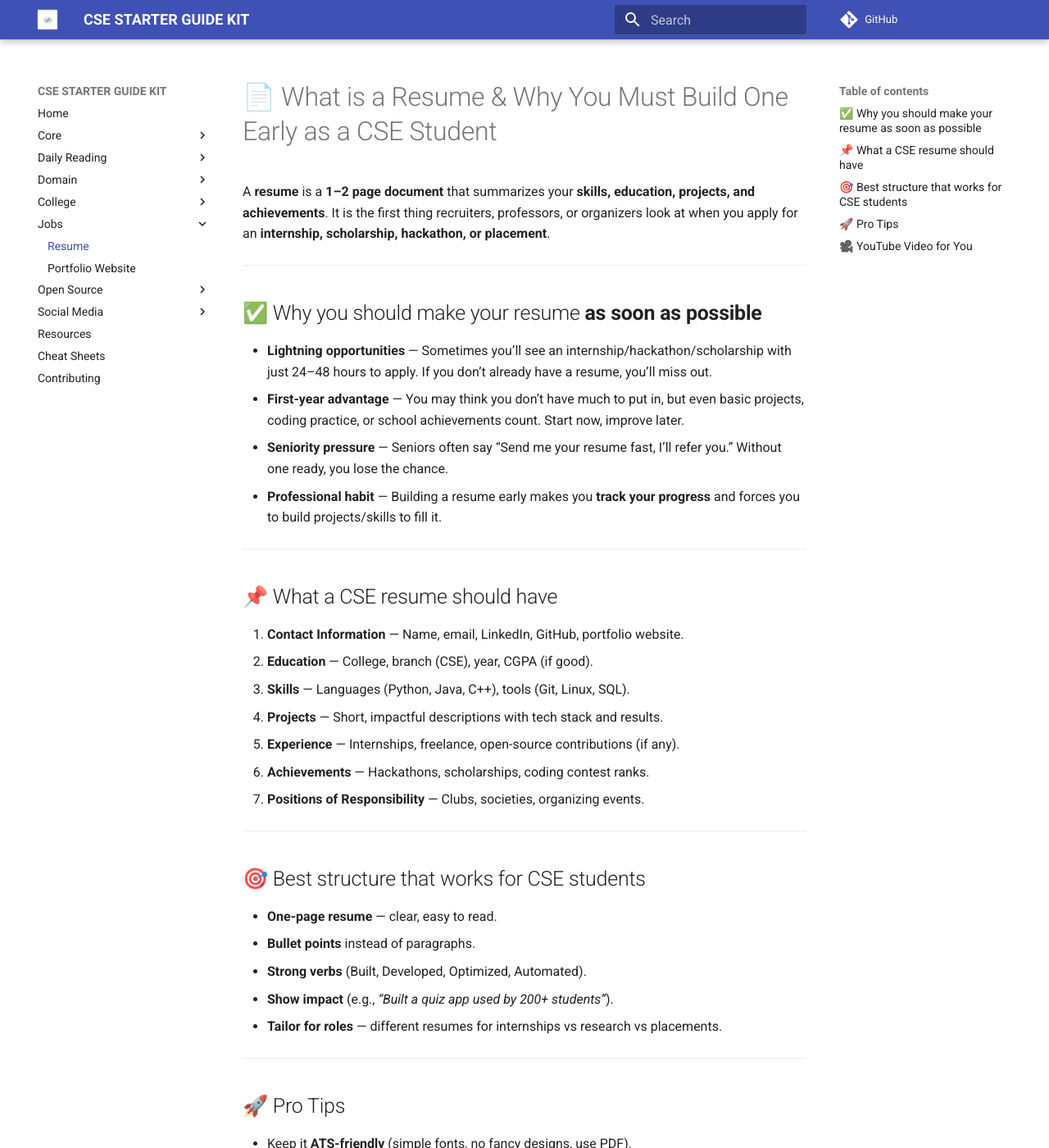
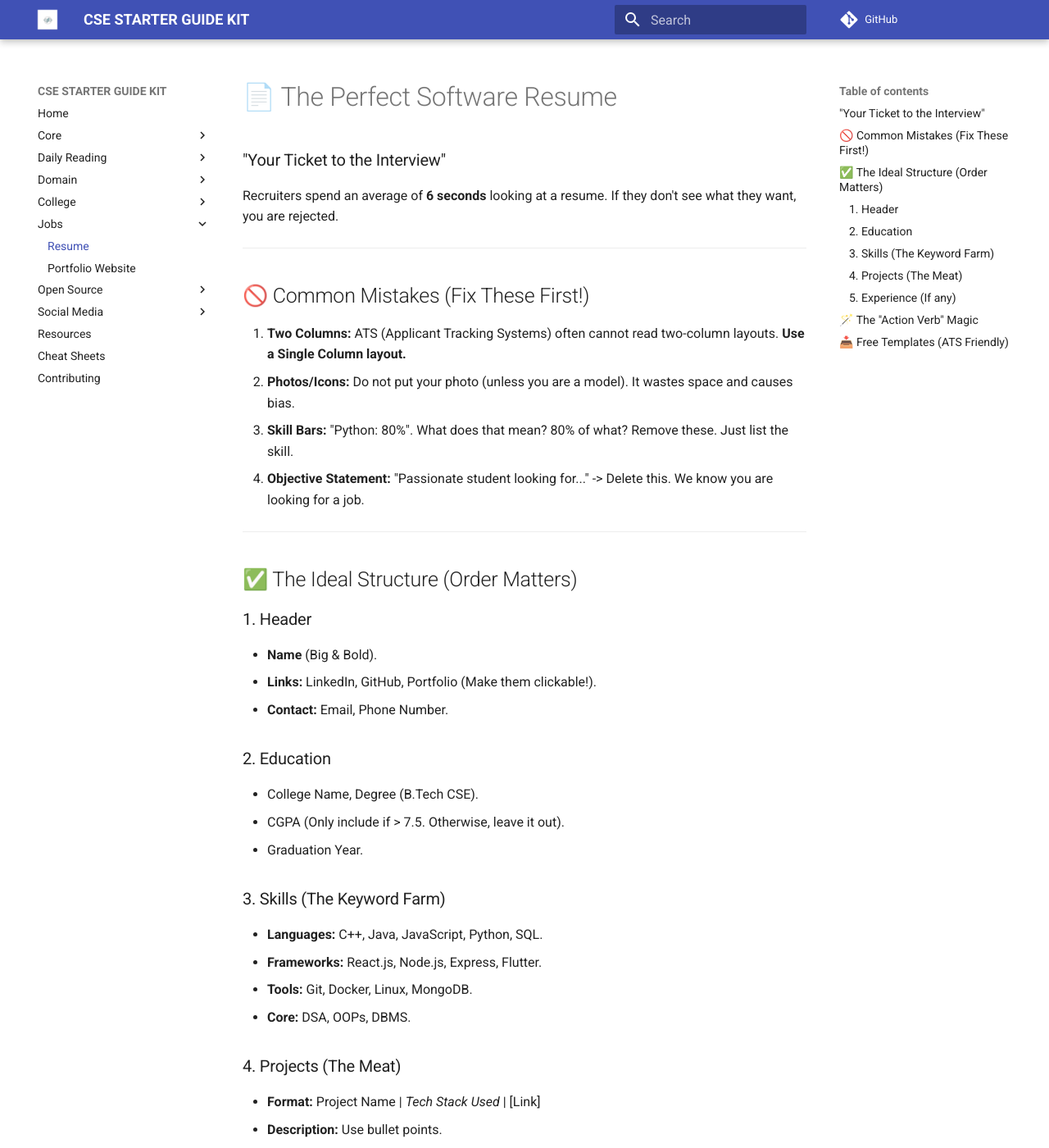
Before and after one commit to CodeCompasss/cse-student-starter-guide, an MkDocs documentation site: the page built from docs/job/resume.md, in a window 1280 px wide and 1400 px high. Shown: the whole window at 82% size. Built offline with MkDocs 1.6.1 and Material for MkDocs 9.7.7, drawn with Linux system fonts in a browser that asks for light colours; comment, search, counter and statistics services are not loaded; some of the changed text lies outside the part shown.

Commit message:
docs(job): overhaul job section with actionable guides
- Added internship_guide.md: cold emailing, platforms, timeline
- Added interview_prep.md: DSA, core subjects, behavioral tips
- Rewrote resume.md: focus on structure, action verbs, ATS tips
- Rewrote portfolio-website.md: tech stack options, content structure

```diff
--- a/docs/job/resume.md
+++ b/docs/job/resume.md
@@ -1,59 +1,56 @@
-# 📄 What is a Resume & Why You Must Build One Early as a CSE Student
+# 📄 The Perfect Software Resume
+### "Your Ticket to the Interview"
 
-A **resume** is a **1–2 page document** that summarizes your **skills, education, projects, and achievements**. It is the first thing recruiters, professors, or organizers look at when you apply for an **internship, scholarship, hackathon, or placement**.
+Recruiters spend an average of **6 seconds** looking at a resume. If they don't see what they want, you are rejected.
 
 ---
 
-## ✅ Why you should make your resume **as soon as possible**
-
-* **Lightning opportunities** — Sometimes you’ll see an internship/hackathon/scholarship with just 24–48 hours to apply. If you don’t already have a resume, you’ll miss out.
-* **First-year advantage** — You may think you don’t have much to put in, but even basic projects, coding practice, or school achievements count. Start now, improve later.
-* **Seniority pressure** — Seniors often say “Send me your resume fast, I’ll refer you.” Without one ready, you lose the chance.
-* **Professional habit** — Building a resume early makes you **track your progress** and forces you to build projects/skills to fill it.
+## 🚫 Common Mistakes (Fix These First!)
+1.  **Two Columns:** ATS (Applicant Tracking Systems) often cannot read two-column layouts. **Use a Single Column layout.**
+2.  **Photos/Icons:** Do not put your photo (unless you are a model). It wastes space and causes bias.
+3.  **Skill Bars:** "Python: 80%". What does that mean? 80% of what? Remove these. Just list the skill.
+4.  **Objective Statement:** "Passionate student looking for..." -> Delete this. We know you are looking for a job.
 
 ---
 
-## 📌 What a CSE resume should have
+## ✅ The Ideal Structure (Order Matters)
 
-1. **Contact Information** — Name, email, LinkedIn, GitHub, portfolio website.
-2. **Education** — College, branch (CSE), year, CGPA (if good).
-3. **Skills** — Languages (Python, Java, C++), tools (Git, Linux, SQL).
-4. **Projects** — Short, impactful descriptions with tech stack and results.
-5. **Experience** — Internships, freelance, open-source contributions (if any).
-6. **Achievements** — Hackathons, scholarships, coding contest ranks.
-7. **Positions of Responsibility** — Clubs, societies, organizing events.
+### 1. Header
+*   **Name** (Big & Bold).
+*   **Links:** LinkedIn, GitHub, Portfolio (Make them clickable!).
+*   **Contact:** Email, Phone Number.
+
+### 2. Education
+*   College Name, Degree (B.Tech CSE).
+*   CGPA (Only include if > 7.5. Otherwise, leave it out).
+*   Graduation Year.
+
+### 3. Skills (The Keyword Farm)
+*   **Languages:** C++, Java, JavaScript, Python, SQL.
+*   **Frameworks:** React.js, Node.js, Express, Flutter.
+*   **Tools:** Git, Docker, Linux, MongoDB.
+*   **Core:** DSA, OOPs, DBMS.
+
+### 4. Projects (The Meat)
+*   **Format:** Project Name | *Tech Stack Used* | [Link]
+*   **Description:** Use bullet points.
+    *   *Bad:* "I made a weather app."
+    *   *Good:* "Built a Weather Dashboard using **React.js** and **OpenWeatherMap API** that displays real-time forecasts for 500+ cities with 99% uptime."
+
+### 5. Experience (If any)
+*   Internships, Open Source Contributions, Volunteer work.
 
 ---
 
-## 🎯 Best structure that works for CSE students
-
-* **One-page resume** — clear, easy to read.
-* **Bullet points** instead of paragraphs.
-* **Strong verbs** (Built, Developed, Optimized, Automated).
-* **Show impact** (e.g., *“Built a quiz app used by 200+ students”*).
-* **Tailor for roles** — different resumes for internships vs research vs placements.
+## 🪄 The "Action Verb" Magic
+Start every bullet point with a strong verb.
+*   **Built**, **Deployed**, **Optimized**, **Reduced**, **Improved**, **Designed**.
+*   *Example:* "**Reduced** api loading time by 40% using Redis caching."
 
 ---
 
-## 🚀 Pro Tips
+## 📥 Free Templates (ATS Friendly)
+*   **Overleaf :** you can find good resume for cs in overlead it is also easy to edit later
+*   **FlowCV:** A great free builder.
 
-* Keep it **ATS-friendly** (simple fonts, no fancy designs, use PDF).
-* Update every 3–6 months.
-* Link **GitHub repos, portfolio website, and LinkedIn**.
-* Ask seniors or mentors for feedback — they know what recruiters want.
-
----
-
-## 🎥 YouTube Video for You
-
-👉 [How to Make a Perfect Resume for Computer Science Students (YouTube)](https://www.youtube.com/watch?v=O2QWj3Jtr4M)
-
-*(Tip: There are many resume guide videos, but the above is beginner-friendly and focused on CSE.)*
-
----
-
-⚡ **Bottom line:** A resume is your **career passport**. Don’t wait until final year — build it in first year, keep polishing, and be always ready when the right opportunity knocks.
-
----
-
-Do you want me to also **create a sample one-page resume template (ATS-friendly)** for a **first-year CSE student** with sections already filled (skills, projects, achievements)?
+> **Rule of Thumb:** If it looks boring, it's probably a good resume. Recruiters want data, not art.
```
Also changed, not shown: docs/job/internship_guide.md (added, +51 -0 lines), docs/job/interview_prep.md (added, +39 -0 lines), docs/job/portfolio-website.md (+37 -41 lines).
